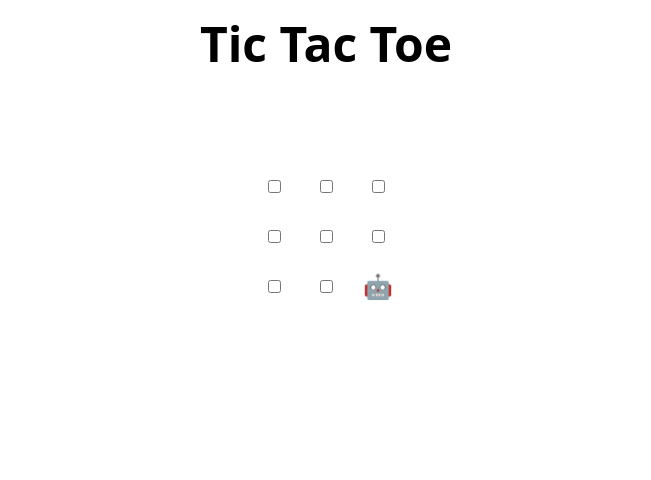
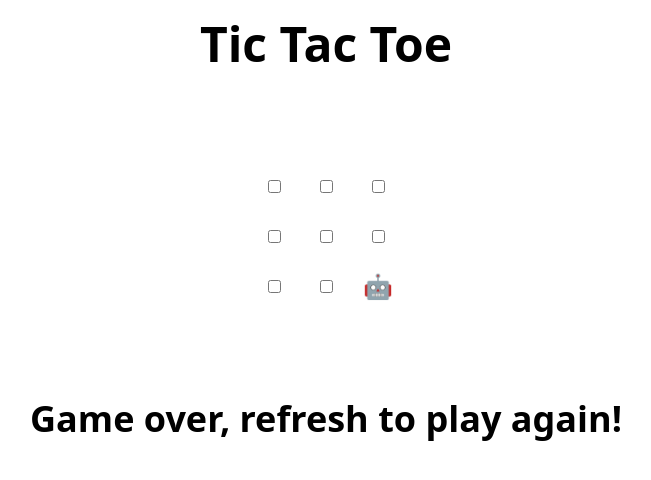
Before and after one commit to MischaTobias/skills-review-pull-requests, a plain HTML site: page index.html in a window 1280 px wide. Shown: the whole page, without its empty margins (314-965 px from the left). Drawn offline with Linux system fonts and the light colour scheme.

Commit message:
Update index.html

```diff
--- a/index.html
+++ b/index.html
@@ -47,7 +47,7 @@
   </tr>
 </table>
 
-<h2 hidden>Game over, refresh to play again 🧑‍💻 🤖!</h2>
+<h2>Game over, refresh to play again!</h2>
 
 <script>
   // Initialization
```
